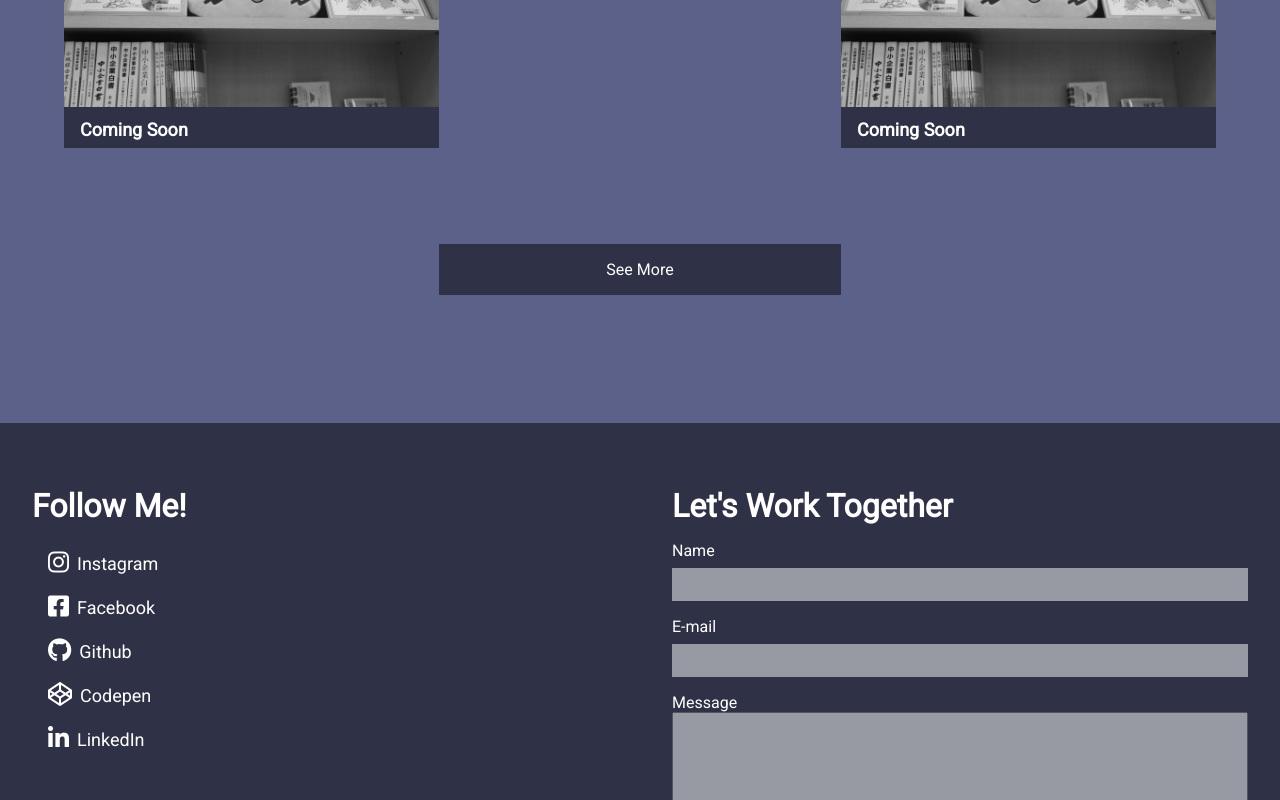
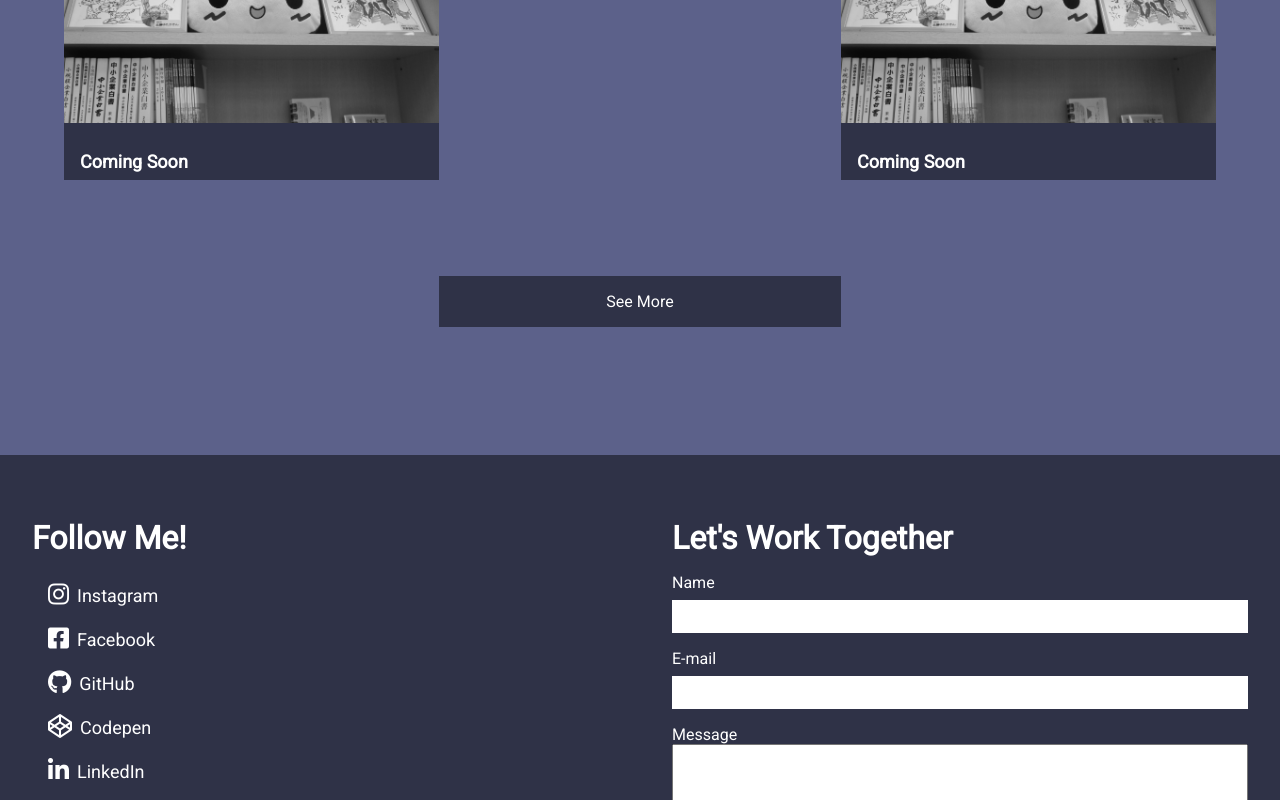
Before and after one commit to jarteaga127/my-portfolio-react, a React (Create React App) app: page / in a window 1280 px wide. Shown: the part 2060-2860 px from the top of the page. Built offline with nearby package versions, Linux system fonts and the light colour scheme.

Commit message:
Add files via upload

```diff
--- a/src/components/ContactMe.js
+++ b/src/components/ContactMe.js
@@ -1,4 +1,4 @@
-import React from "react";
+import React, {useState} from "react";
 import styled from "styled-components";
 
 const ContactSec = styled.section`
@@ -92,7 +92,7 @@ const FormInput = styled.div`
 display: block;
 
 input {
-    opacity: 0.5;
+
     width: 100%;
     padding: 8px 16px;
     border: 1px solid;
@@ -104,7 +104,7 @@ input {
 textarea {
     width: 100%;
     height: 320px;
-   opacity: 0.5;
+
 }
 `;
 
@@ -123,11 +123,11 @@ background-color: #5C618A;
 
 
 
-export default function ContactMe( {contacts}) {
+export default function ContactMe() {
 
-const [name, setName] = React.useState("");
-const [email, setEmail] = React.useState("");
-const [message, setMessage] = React.useState("");
+const [name, setName] = useState("");
+const [email, setEmail] = useState("");
+const [message, setMessage] = useState("");
 
 function encode(data) {
     return Object.keys(data).map((key) => encodeURIComponent(key) + "=" + encodeURIComponent(data[key])).join("&");
@@ -136,7 +136,7 @@ function encode(data) {
 function handleSubmit(e) {
     e.preventDefault();
     fetch("/", {
-        method: "POSTS",
+        method: "POST",
         headers: {"Content-Type": "application/x-www-form-urlencoded"},
         body: encode({ "form-name" : "contact", name, email, message }),
     }).then(() => alert("Your message has been sent.")).catch((error) => alert(error));
@@ -151,14 +151,38 @@ function handleSubmit(e) {
 <SocialInner>
         <SocialMedia>
             <SocialMedia001>
-                {contacts.map(({id, icon, label, link}) => (
-                <SocialLink key={id}>
-                    <a href={link}>
-<SocialIcon>{icon}</SocialIcon>
-<SocialLabel>{label}</SocialLabel>
+
+                <SocialLink>
+                    <a href="https://www.instagram.com/jarteaga127/">
+<SocialIcon><i class="fab fa-instagram"></i></SocialIcon>
+<SocialLabel>Instagram</SocialLabel>
                     </a>
                 </SocialLink>
-                ))}
+                <SocialLink>
+                    <a href="https://www.facebook.com/joseph.arteaga.98">
+<SocialIcon><i class="fab fa-facebook-square"></i></SocialIcon>
+<SocialLabel>Facebook</SocialLabel>
+                    </a>
+                </SocialLink>
+                <SocialLink>
+                    <a href="https://github.com/jarteaga127">
+<SocialIcon><i class="fab fa-github"></i></SocialIcon>
+<SocialLabel>GitHub</SocialLabel>
+                    </a>
+                </SocialLink>
+                <SocialLink>
+                    <a href="https://codepen.io/jarteaga127">
+<SocialIcon><i class="fab fa-codepen"></i></SocialIcon>
+<SocialLabel>Codepen</SocialLabel>
+                    </a>
+                </SocialLink>
+                <SocialLink>
+                    <a href="https://www.linkedin.com/in/joseph-arteaga-019a25191/">
+<SocialIcon><i class="fab fa-linkedin-in"></i></SocialIcon>
+<SocialLabel>LinkedIn</SocialLabel>
+                    </a>
+                </SocialLink>
+
             </SocialMedia001>
         </SocialMedia>
 </SocialInner>
--- a/src/components/MyProjects.js
+++ b/src/components/MyProjects.js
@@ -58,6 +58,10 @@ cursor: pointer;
 background-color: #2f3247;
 width: 375px;
 
+a {
+    text-decoration: none;
+}
+
 @media screen and (max-width: 900px) {
     width: 100%;
     margin-bottom: 32px;
@@ -83,6 +87,9 @@ filter: grayscale(100%);
     }
 
 `;
+
+const Category = styled.div`
+padding: 8px 16px;`;
 
 const ProjectName = styled.div`
 font-weight: bold;
@@ -123,7 +130,7 @@ export default function MyProjects({projects}) {
 <MyProjects002>
 
     <ProjectCont>
-        {projects.map(({id, image, alt, title, link }) => (
+        {projects.map(({id, image, alt, category, title, link }) => (
         <ProjectWrapper>
 
             <ProjectThumb>
@@ -131,6 +138,7 @@ export default function MyProjects({projects}) {
                 <ImgCont>
                 <ThumbImg src={image} alt={alt}/>
                 </ImgCont>
+                <Category>{category} </Category>
                 <ProjectName>{title}</ProjectName>
             </a>
             </ProjectThumb>
```
